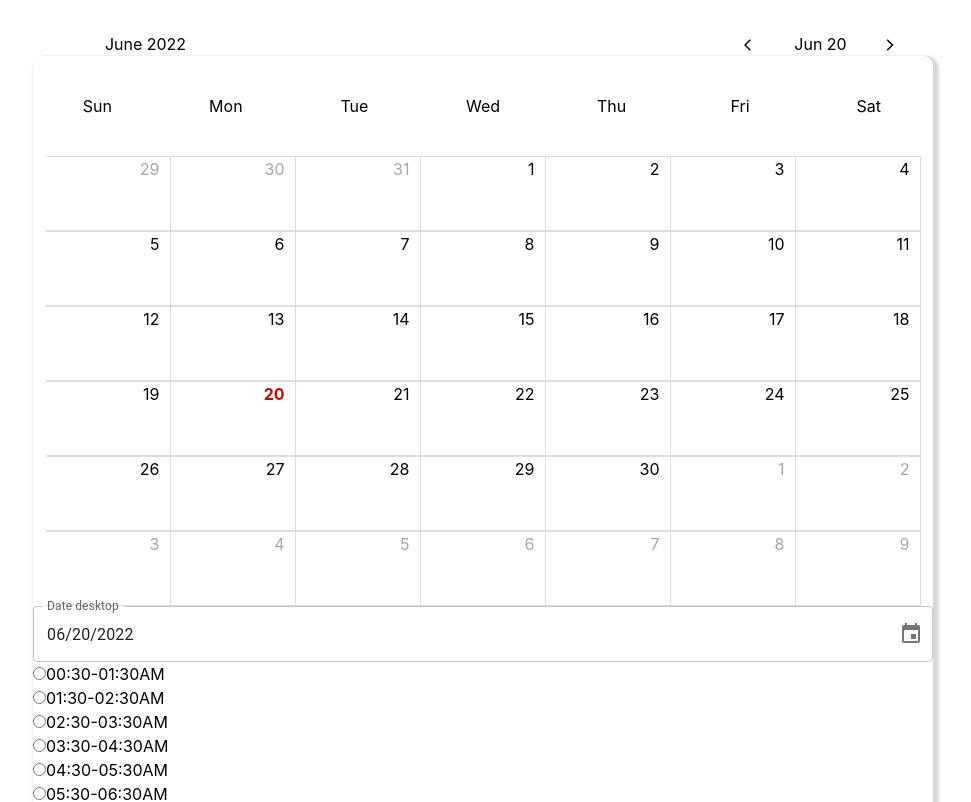
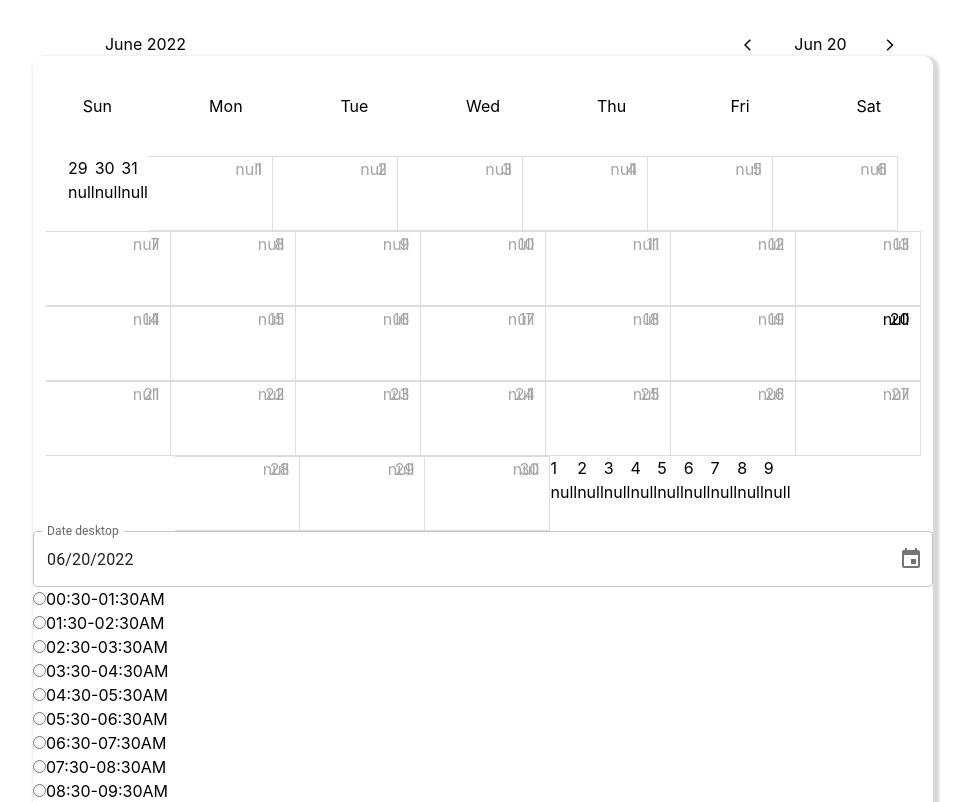
Before and after one commit to rajeshmn47/calender_with_nextjs, a Next.js app: page / in a window 1280 px wide. Shown: the top 802 px of the page, without its empty margins (157-1128 px from the left). Built offline with nearby package versions, Linux system fonts and the light colour scheme.

Commit message:
second commit

```diff
--- a/pages/components/calendar-days.js
+++ b/pages/components/calendar-days.js
@@ -36,8 +36,8 @@ useEffect(()=>{
         number: firstDayOfMonth.getDate(),
         selected: (firstDayOfMonth.toDateString() === props.day.toDateString()),
         year: firstDayOfMonth.getFullYear(),
-        task:null,
-        time:null
+        task:'null',
+        time:'dull'
       }
 
       currentDays.push(calendarDay);
```
